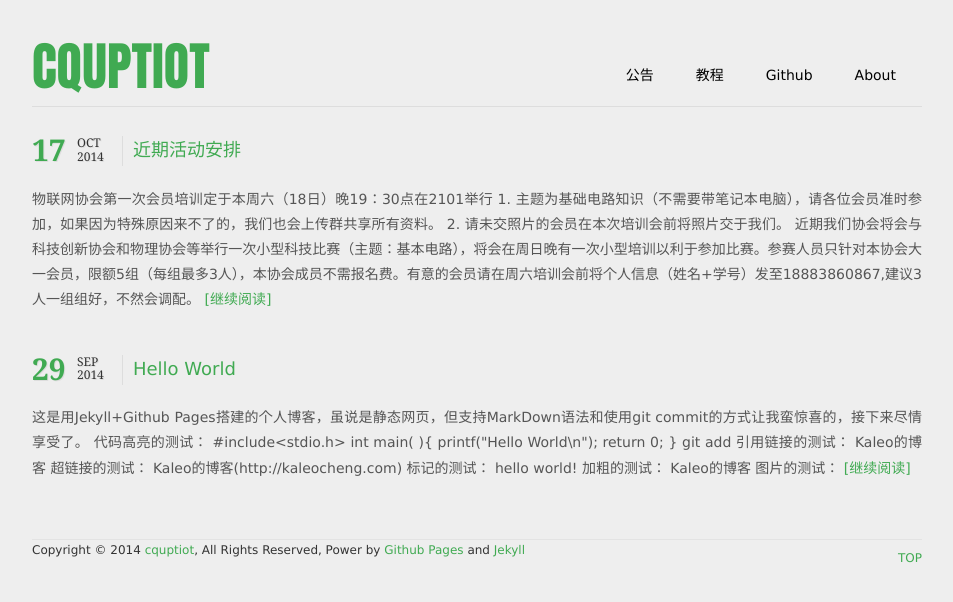
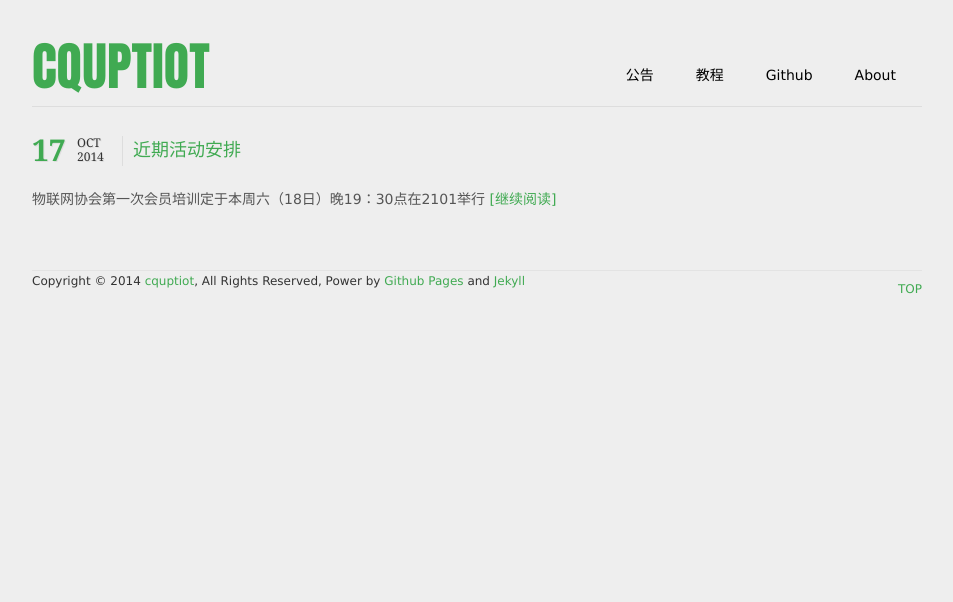
Before and after one commit to KidSea/cquptiot.github.io, a Jekyll site: the page built from index.html, in a window 1280 px wide. Shown: the top 602 px of the page, without its empty margins (163-1116 px from the left). Built offline with Jekyll 4.4.1, drawn with Linux system fonts in a browser that asks for light colours; Markdown is read by kramdown in place of the engine named in the settings; comment, search, counter and statistics services are not loaded.

Commit message:
Del Hello World

````diff
--- a/_posts/2014-09-29-hello-world.md
+++ /dev/null
@@ -1,37 +0,0 @@
----
-layout: post
-title: Hello World
-category: 'theposts'
-tags: [first,secend]
----
-这是用Jekyll+Github Pages搭建的个人博客，虽说是静态网页，但支持MarkDown语法和使用git commit的方式让我蛮惊喜的，接下来尽情享受了。
-
-####代码高亮的测试：
-```C
-#include<stdio.h>
-
-int main( ){
-	printf("Hello World\n");
-	return 0;
-}
-```
-```sh
-git add
-```
-
-####引用链接的测试：
-- [Kaleo的博客] [1]
-
-[1]: http://www.kaleocheng.com
-
-####超链接的测试：
-Kaleo的博客(http://kaleocheng.com)
-
-####标记的测试：
-> hello world!
-
-####加粗的测试：
-**Kaleo的博客**
-
-####图片的测试：
-![images test](../media/images/banner.jpg  "images test")
````
Also changed, not shown: _posts/2014-10-17-近期安排.md (+3 -0 lines).
